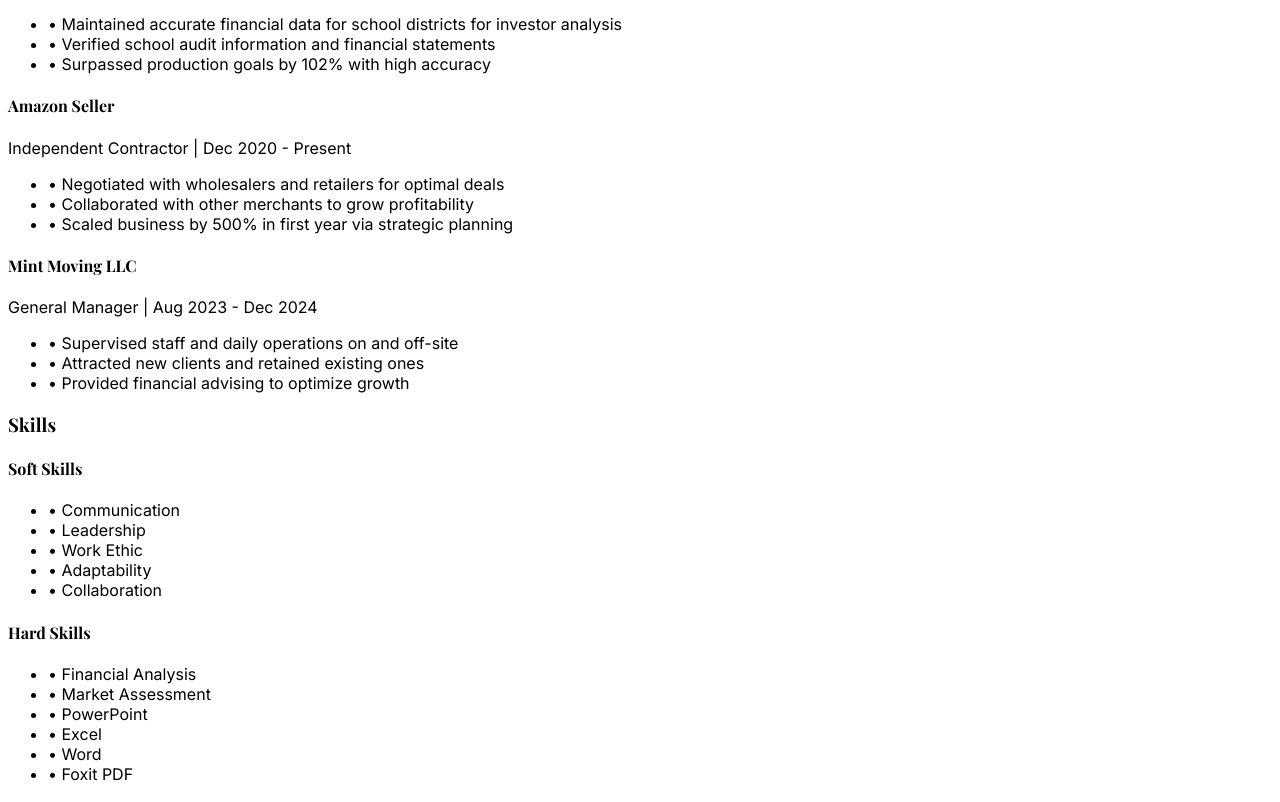
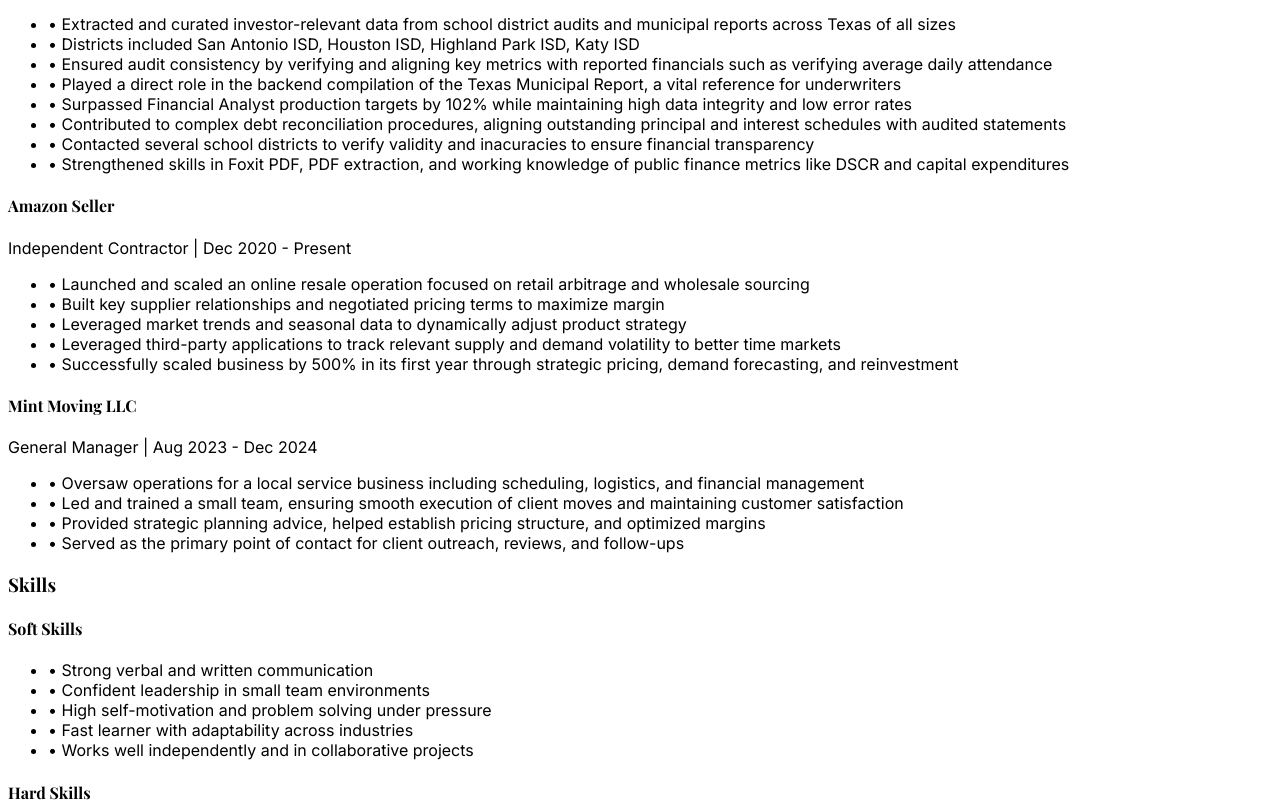
Before and after one commit to Jiffatron/Brayden-Academic-Website2, a React (Vite) app in the folder client/: page / in a window 1280 px wide. Shown: the part 3146-3948 px from the top of the page. Built offline with nearby package versions, Linux system fonts and the light colour scheme; a web font is replaced by a local one.

Commit message:
Adds Longer Descriptions to my web view version of my resume

```diff
--- a/client/src/components/Resume.tsx
+++ b/client/src/components/Resume.tsx
@@ -87,7 +87,7 @@ const Resume = () => {
               </p>
               <ul className="text-sm text-muted-foreground space-y-1">
                 <li>• Dean's List Spring 2022, Spring 2024, Fall 2024</li>
-                <li>• Major GPA: 3.53</li>
+                <li>• Major GPA: 3.53 – Focused coursework in corporate finance, markets, and accounting</li>
               </ul>
             </div>
           </div>
@@ -103,9 +103,14 @@ const Resume = () => {
                 Financial Analyst Intern | May 2024 - August 2024
               </p>
               <ul className="text-sm text-muted-foreground space-y-2">
-                <li>• Maintained accurate financial data for school districts for investor analysis</li>
-                <li>• Verified school audit information and financial statements</li>
-                <li>• Surpassed production goals by 102% with high accuracy</li>
+                <li>• Extracted and curated investor-relevant data from school district audits and municipal reports across Texas of all sizes</li>
+                <li>• Districts included San Antonio ISD, Houston ISD, Highland Park ISD, Katy ISD</li>
+                <li>• Ensured audit consistency by verifying and aligning key metrics with reported financials such as verifying average daily attendance</li>
+                <li>• Played a direct role in the backend compilation of the Texas Municipal Report, a vital reference for underwriters</li>
+                <li>• Surpassed Financial Analyst production targets by 102% while maintaining high data integrity and low error rates</li>
+                <li>• Contributed to complex debt reconciliation procedures, aligning outstanding principal and interest schedules with audited statements</li>
+                <li>• Contacted several school districts to verify validity and inacuracies to ensure financial transparency  </li>
+                <li>• Strengthened skills in Foxit PDF, PDF extraction, and working knowledge of public finance metrics like DSCR and capital expenditures</li>
               </ul>
             </div>
 
@@ -115,9 +120,11 @@ const Resume = () => {
                 Independent Contractor | Dec 2020 - Present
               </p>
               <ul className="text-sm text-muted-foreground space-y-2">
-                <li>• Negotiated with wholesalers and retailers for optimal deals</li>
-                <li>• Collaborated with other merchants to grow profitability</li>
-                <li>• Scaled business by 500% in first year via strategic planning</li>
+                <li>• Launched and scaled an online resale operation focused on retail arbitrage and wholesale sourcing</li>
+                <li>• Built key supplier relationships and negotiated pricing terms to maximize margin</li>
+                <li>• Leveraged market trends and seasonal data to dynamically adjust product strategy</li>
+                <li>• Leveraged third-party applications to track relevant supply and demand volatility to better time markets</li>
+                <li>• Successfully scaled business by 500% in its first year through strategic pricing, demand forecasting, and reinvestment</li>
               </ul>
             </div>
 
@@ -127,9 +134,10 @@ const Resume = () => {
                 General Manager | Aug 2023 - Dec 2024
               </p>
               <ul className="text-sm text-muted-foreground space-y-2">
-                <li>• Supervised staff and daily operations on and off-site</li>
-                <li>• Attracted new clients and retained existing ones</li>
-                <li>• Provided financial advising to optimize growth</li>
+                <li>• Oversaw operations for a local service business including scheduling, logistics, and financial management</li>
+                <li>• Led and trained a small team, ensuring smooth execution of client moves and maintaining customer satisfaction</li>
+                <li>• Provided strategic planning advice, helped establish pricing structure, and optimized margins</li>
+                <li>• Served as the primary point of contact for client outreach, reviews, and follow-ups</li>
               </ul>
             </div>
           </div>
@@ -143,22 +151,22 @@ const Resume = () => {
               <div>
                 <h4 className="font-medium mb-3">Soft Skills</h4>
                 <ul className="text-sm text-muted-foreground space-y-1">
-                  <li>• Communication</li>
-                  <li>• Leadership</li>
-                  <li>• Work Ethic</li>
-                  <li>• Adaptability</li>
-                  <li>• Collaboration</li>
+                  <li>• Strong verbal and written communication</li>
+                  <li>• Confident leadership in small team environments</li>
+                  <li>• High self-motivation and problem solving under pressure</li>
+                  <li>• Fast learner with adaptability across industries</li>
+                  <li>• Works well independently and in collaborative projects</li>
                 </ul>
               </div>
               <div>
                 <h4 className="font-medium mb-3">Hard Skills</h4>
                 <ul className="text-sm text-muted-foreground space-y-1">
-                  <li>• Financial Analysis</li>
-                  <li>• Market Assessment</li>
-                  <li>• PowerPoint</li>
-                  <li>• Excel</li>
-                  <li>• Word</li>
-                  <li>• Foxit PDF</li>
+                  <li>• Financial Statement Interpretation</li>
+                  <li>• Excel modeling and data parsing and VBA</li>
+                  <li>• Market & sector analysis</li>
+                  <li>• Presentation building (PowerPoint)</li>
+                  <li>• Document handling (Foxit PDF, Word)</li>
+                  <li>• Basic HTML, CSS, and React familiarity</li>
                 </ul>
               </div>
             </div>
@@ -171,9 +179,9 @@ const Resume = () => {
             </h3>
             <div className="pl-4">
               <div className="mt-4 text-sm text-muted-foreground">
-                <p>• Financial Accounting & Intermediate Accounting I & II</p>
-                <p>• Markets and Institutions</p>
-                <p>• Corporate Finance</p>
+                <p>• Financial Accounting & Intermediate Accounting I & II – Foundation for interpreting income statements, balance sheets, and cash flow statements</p>
+                <p>• Markets and Institutions – Focus on the structure, function, and regulatory environment of financial markets</p>
+                <p>• Corporate Finance – Concepts in capital structure, WACC, investment decisions, and valuation modeling</p>
               </div>
             </div>
           </div>
```
Also changed, not shown: 2 other files (tests, documents, lock files or other folders).
